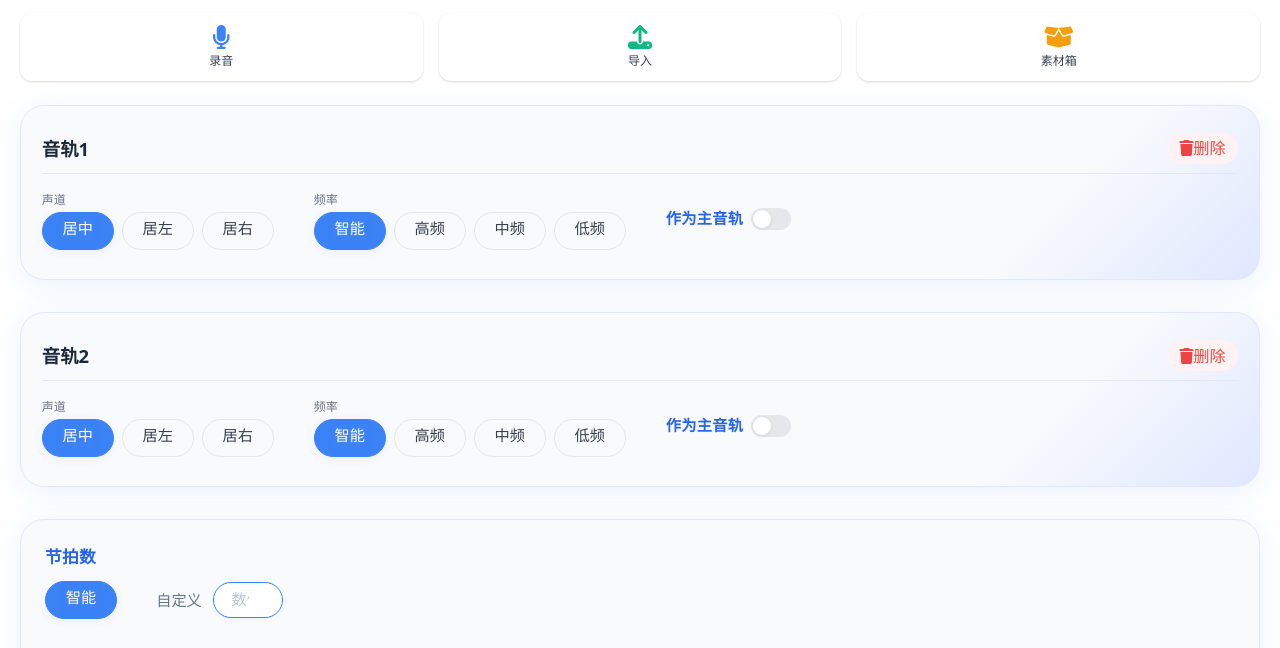
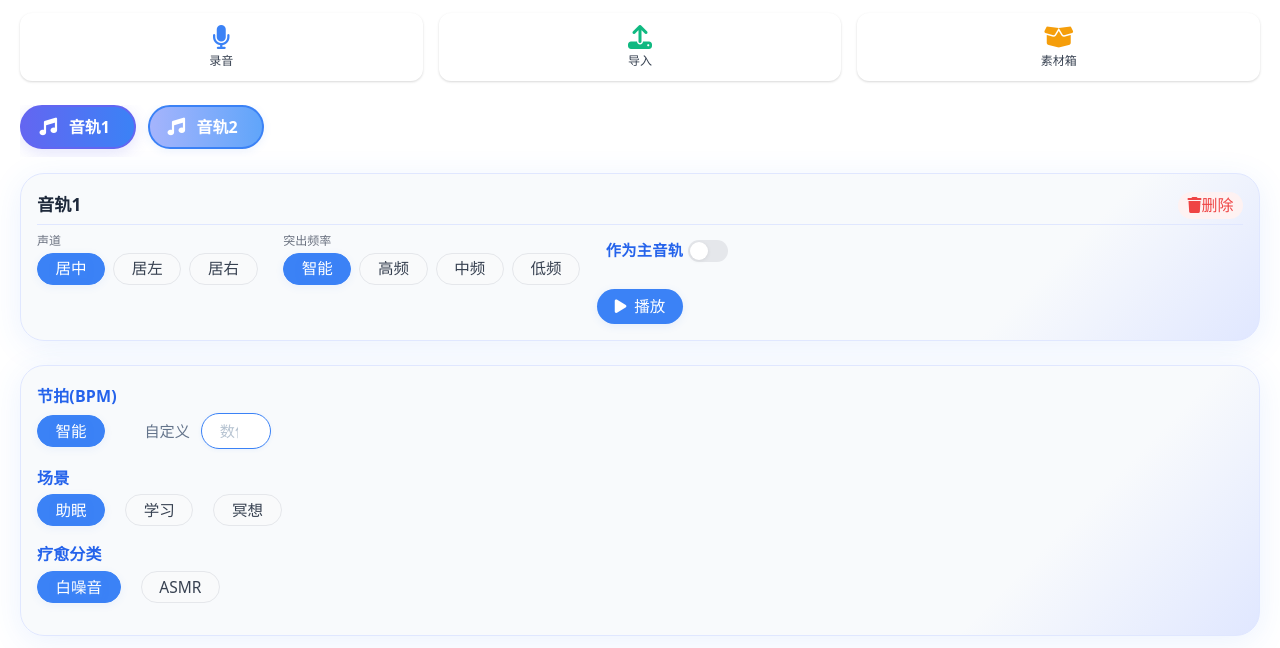
Before and after one commit to 211220156/app, a plain HTML site: page create.html in a window 1280 px wide. Shown: the part 131-779 px from the top of the page. Drawn offline with nearby package versions, Linux system fonts and the light colour scheme.

Commit message:
add track tabs

```diff
--- a/create.html
+++ b/create.html
@@ -29,20 +29,22 @@
     /* 单选按钮组美化（修正版） */
     .radio-group label {
       cursor:pointer;
-      padding: 0.25rem 1.2rem;
-      border-radius: 9999px;
+      padding: 0.36rem 1.1rem;
+      border-radius: 22px;
       border: 1.5px solid #e5e7eb;
       margin-right: 0.5rem;
-      font-size: 0.95rem;
+      font-size: 0.97rem;
       transition: all 0.2s;
       background: #f9fafb;
       color: #374151;
-      display: inline-block;
+      display: flex;
+      align-items: center;
+      justify-content: center;
       font-weight: 500;
       position: relative;
-      min-width: 72px;
+      min-width: 62px;
       white-space: nowrap;
-      max-width: 140px;
+      max-width: 120px;
       text-overflow: ellipsis;
       overflow: hidden;
       vertical-align: middle;
@@ -58,12 +60,13 @@
       box-shadow: 0 2px 8px 0 rgba(59,130,246,0.08);
     }
     .radio-group label span {
-      display: inline-block;
+      display: block;
       width: 100%;
       text-align: center;
       white-space: nowrap;
       overflow: hidden;
       text-overflow: ellipsis;
+      line-height: 1.2;
     }
     /* 自定义输入框美化 */
     .bpm-custom-wrap {
@@ -71,6 +74,7 @@
       align-items: center;
       gap: 0.5rem;
       margin-left: 1.2rem;
+      height: 2.3em;
     }
     .bpm-custom-label {
       font-size: 0.95rem;
@@ -79,14 +83,15 @@
       white-space: nowrap;
     }
     .bpm-custom-input {
-      border-radius: 9999px;
+      border-radius: 22px;
       border: 1.5px solid #3b82f6;
-      padding: 0.35rem 1.1rem;
+      padding: 0.36rem 1.1rem;
       width: 70px;
-      font-size: 0.98rem;
+      font-size: 0.97rem;
       outline: none;
       box-shadow: 0 1px 4px 0 rgba(59,130,246,0.07);
       transition: border 0.2s;
+      height: 2.3em;
     }
     .bpm-custom-input:focus {
       border-color: #2563eb;
@@ -100,9 +105,9 @@
       display: flex;
       align-items: center;
       justify-content: flex-start;
-      gap: 0.5rem;
-      height: 38px;
-      margin-top: 0.5rem;
+      gap: 0.3rem;
+      height: 30px;
+      margin-top: 0.2rem;
     }
     .main-track-label {
       font-size: 0.95rem;
@@ -116,55 +121,57 @@
       border-radius: 1.5rem;
       box-shadow: 0 6px 32px 0 rgba(59,130,246,0.10);
       border: 1.5px solid #e0e7ff;
-      margin-bottom: 2rem;
+      margin-bottom: 1.1rem;
       background: linear-gradient(135deg, #f8fafc 80%, #e0e7ff 100%);
-      padding: 1.7rem 1.3rem 1.3rem 1.3rem;
+      padding: 1.1rem 1rem 1rem 1rem;
     }
     .track-card .track-header {
       border-bottom: 1px solid #e0e7ff;
-      margin-bottom: 1.1rem;
-      padding-bottom: 0.6rem;
+      margin-bottom: 0.5rem;
+      padding-bottom: 0.3rem;
     }
     .track-card .track-title {
       font-weight: 700;
-      font-size: 1.15rem;
+      font-size: 1.08rem;
       color: #1e293b;
     }
     .track-card .delete-btn {
       color: #ef4444;
       font-size: 1rem;
       border-radius: 9999px;
-      padding: 0.2rem 0.8rem;
+      padding: 0.1rem 0.6rem;
       background: #fef2f2;
       transition: background 0.2s;
     }
     .track-card .delete-btn:hover {
       background: #fee2e2;
     }
-    .track-card .track-controls { gap: 2rem; }
-    .track-card .track-controls > div { min-width: 130px; }
+    .track-card .track-controls { gap: 1.1rem; }
+    .track-card .track-controls > div { min-width: 110px; }
     .global-section-title {
       font-weight: 700;
-      font-size: 1.05rem;
-      margin-bottom: 0.7rem;
+      font-size: 1rem;
+      margin-bottom: 0.3rem;
       color: #2563eb;
       letter-spacing: 0.01em;
     }
     .global-section {
-      margin-bottom: 2rem;
+      margin-bottom: 1rem;
     }
     .bg-white.rounded-2xl.shadow.p-6.mb-6.border.border-blue-100 {
       background: linear-gradient(135deg, #f8fafc 80%, #e0e7ff 100%);
       border-radius: 1.5rem;
       border: 1.5px solid #e0e7ff;
       box-shadow: 0 6px 32px 0 rgba(59,130,246,0.10);
+      padding: 1.1rem 1rem 1rem 1rem !important;
+      margin-bottom: 1.1rem !important;
     }
     /* 操作按钮优化 */
     .main-action-btn {
       border-radius: 9999px;
       font-size: 1.05rem;
       font-weight: 600;
-      padding: 0.9rem 0;
+      padding: 0.6rem 0;
       box-shadow: 0 2px 8px 0 rgba(59,130,246,0.08);
       transition: background 0.2s, color 0.2s;
     }
@@ -172,6 +179,66 @@
     .main-action-btn.bg-gray-200:hover { background: #e5e7eb; }
     .main-action-btn.bg-green-500:hover { background: #059669; }
     .main-action-btn.bg-red-100:hover { background: #fecaca; color: #b91c1c; }
+    /* 横向tab栏美化 */
+    #track-tabs {
+      scrollbar-width: none;
+      -ms-overflow-style: none;
+    }
+    #track-tabs::-webkit-scrollbar {
+      display: none;
+    }
+    .track-tab {
+      min-width: 90px;
+      padding: 0.5rem 1.5rem 0.5rem 1.1rem;
+      border-radius: 9999px;
+      background: linear-gradient(90deg, #a5b4fc 0%, #60a5fa 100%);
+      color: #fff;
+      font-weight: 600;
+      font-size: 1rem;
+      border: 2px solid #3b82f6;
+      cursor: pointer;
+      transition: all 0.2s;
+      white-space: nowrap;
+      box-shadow: 0 2px 8px 0 rgba(59,130,246,0.10);
+      display: flex;
+      align-items: center;
+      gap: 0.5em;
+      position: relative;
+    }
+    .track-tab .fa-music {
+      font-size: 1.1em;
+      margin-right: 0.2em;
+    }
+    .track-tab.active {
+      background: linear-gradient(90deg, #6366f1 0%, #3b82f6 100%);
+      color: #fff;
+      border-color: #6366f1;
+      box-shadow: 0 4px 16px 0 rgba(99,102,241,0.18);
+      z-index: 1;
+    }
+    .track-tab:not(.active):hover {
+      background: #e0e7ff;
+      color: #3b82f6;
+      border-color: #a5b4fc;
+    }
+    .hide-scrollbar {
+      scrollbar-width: none;
+      -ms-overflow-style: none;
+    }
+    .hide-scrollbar::-webkit-scrollbar {
+      display: none;
+    }
+    /* 统一播放按钮高度、圆角、字体 */
+    .play-btn {
+      border-radius: 22px !important;
+      padding: 0.36rem 1.1rem !important;
+      font-size: 0.97rem !important;
+      height: 2.3em;
+      display: flex;
+      align-items: center;
+      gap: 0.5em;
+      box-shadow: 0 2px 8px 0 rgba(59,130,246,0.10);
+    }
   </style>
 </head>
 <body class="bg-[#f8f8f8] text-gray-900 h-full relative">
@@ -202,83 +269,18 @@
         <span class="text-xs text-gray-700">素材箱</span>
       </button>
     </div>
-    <!-- 音轨列表（示例2条，可后续用JS动态生成） -->
+    <!-- 音轨tab栏 -->
+    <div id="track-tabs" class="flex overflow-x-auto gap-3 mb-4 pb-2 hide-scrollbar">
+      <!-- JS生成tab -->
+    </div>
+    <!-- 音轨卡片区 -->
     <div id="track-list" class="mb-6">
-      <div class="track-card">
-        <div class="flex items-center track-header">
-          <span class="track-title flex-1">音轨1</span>
-          <button class="delete-btn flex items-center"><i class="fas fa-trash"></i> 删除</button>
-        </div>
-        <div class="flex flex-wrap track-controls mb-2">
-          <!-- 声道 -->
-          <div>
-            <div class="text-xs text-gray-500 mb-1">声道</div>
-            <div class="radio-group flex">
-              <label><input type="radio" name="channel1" value="center" checked><span>居中</span></label>
-              <label><input type="radio" name="channel1" value="left"><span>居左</span></label>
-              <label><input type="radio" name="channel1" value="right"><span>居右</span></label>
-            </div>
-          </div>
-          <!-- 频率 -->
-          <div>
-            <div class="text-xs text-gray-500 mb-1">频率</div>
-            <div class="radio-group flex">
-              <label><input type="radio" name="freq1" value="auto" checked><span>智能</span></label>
-              <label><input type="radio" name="freq1" value="high"><span>高频</span></label>
-              <label><input type="radio" name="freq1" value="mid"><span>中频</span></label>
-              <label><input type="radio" name="freq1" value="low"><span>低频</span></label>
-            </div>
-          </div>
-          <!-- 主音轨 -->
-          <div class="main-track-row">
-            <span class="main-track-label">作为主音轨</span>
-            <label class="switch">
-              <input type="checkbox" id="main1">
-              <span class="slider"></span>
-            </label>
-          </div>
-        </div>
-      </div>
-      <div class="track-card">
-        <div class="flex items-center track-header">
-          <span class="track-title flex-1">音轨2</span>
-          <button class="delete-btn flex items-center"><i class="fas fa-trash"></i> 删除</button>
-        </div>
-        <div class="flex flex-wrap track-controls mb-2">
-          <!-- 声道 -->
-          <div>
-            <div class="text-xs text-gray-500 mb-1">声道</div>
-            <div class="radio-group flex">
-              <label><input type="radio" name="channel2" value="center" checked><span>居中</span></label>
-              <label><input type="radio" name="channel2" value="left"><span>居左</span></label>
-              <label><input type="radio" name="channel2" value="right"><span>居右</span></label>
-            </div>
-          </div>
-          <!-- 频率 -->
-          <div>
-            <div class="text-xs text-gray-500 mb-1">频率</div>
-            <div class="radio-group flex">
-              <label><input type="radio" name="freq2" value="auto" checked><span>智能</span></label>
-              <label><input type="radio" name="freq2" value="high"><span>高频</span></label>
-              <label><input type="radio" name="freq2" value="mid"><span>中频</span></label>
-              <label><input type="radio" name="freq2" value="low"><span>低频</span></label>
-            </div>
-          </div>
-          <!-- 主音轨 -->
-          <div class="main-track-row">
-            <span class="main-track-label">作为主音轨</span>
-            <label class="switch">
-              <input type="checkbox" id="main2">
-              <span class="slider"></span>
-            </label>
-          </div>
-        </div>
-      </div>
+      <!-- JS生成音轨卡片 -->
     </div>
     <!-- 全局调控区 -->
     <div class="bg-white rounded-2xl shadow p-6 mb-6 border border-blue-100">
       <div class="global-section mb-4">
-        <div class="global-section-title">节拍数</div>
+        <div class="global-section-title">节拍(BPM)</div>
         <div class="flex items-center gap-3 radio-group">
           <label><input type="radio" name="bpm" value="auto" checked><span>智能</span></label>
           <div class="bpm-custom-wrap">
@@ -295,20 +297,11 @@
           <label><input type="radio" name="scene" value="meditate"><span>冥想</span></label>
         </div>
       </div>
-      <div class="global-section mb-4">
-        <div class="global-section-title">模版</div>
-        <div class="flex gap-3 radio-group">
-          <label><input type="radio" name="template" value="rain" checked><span>雨夜书房</span></label>
-          <label><input type="radio" name="template" value="forest"><span>清晨森林</span></label>
-          <label><input type="radio" name="template" value="field"><span>夏日田野</span></label>
-        </div>
-      </div>
       <div class="global-section">
         <div class="global-section-title">疗愈分类</div>
         <div class="flex gap-3 radio-group">
           <label><input type="radio" name="category" value="white" checked><span>白噪音</span></label>
           <label><input type="radio" name="category" value="asmr"><span>ASMR</span></label>
-          <label><input type="radio" name="category" value="brain"><span>轻音脑波</span></label>
         </div>
       </div>
     </div>
@@ -361,6 +354,112 @@ document.addEventListener('change', function(e) {
     updateRadioGroupHighlight();
   }
 });
-document.addEventListener('DOMContentLoaded', updateRadioGroupHighlight);
+// 音轨tab和卡片动态渲染
+const tracks = [
+  {
+    name: '音轨1',
+    channelName: 'channel1',
+    freqName: 'freq1',
+    mainId: 'main1',
+  },
+  {
+    name: '音轨2',
+    channelName: 'channel2',
+    freqName: 'freq2',
+    mainId: 'main2',
+  },
+];
+let currentTrack = 0;
+
+function renderTrackTabs() {
+  const tabBar = document.getElementById('track-tabs');
+  tabBar.innerHTML = '';
+  tracks.forEach((track, idx) => {
+    const tab = document.createElement('button');
+    tab.className = 'track-tab' + (idx === currentTrack ? ' active' : '');
+    tab.innerHTML = `<i class='fas fa-music'></i> ${track.name}`;
+    tab.onclick = () => {
+      currentTrack = idx;
+      renderTrackTabs();
+      renderTrackCards();
+    };
+    tabBar.appendChild(tab);
+  });
+}
+
+function renderTrackCards() {
+  const list = document.getElementById('track-list');
+  list.innerHTML = '';
+  const track = tracks[currentTrack];
+  // 只渲染当前音轨卡片
+  const card = document.createElement('div');
+  card.className = 'track-card';
+  card.innerHTML = `
+    <div class="flex items-center track-header">
+      <span class="track-title flex-1">${track.name}</span>
+      <button class="delete-btn flex items-center"><i class="fas fa-trash"></i> 删除</button>
+    </div>
+    <div class="flex flex-wrap track-controls mb-1">
+      <div>
+        <div class="text-xs text-gray-500 mb-1">声道</div>
+        <div class="radio-group flex">
+          <label><input type="radio" name="${track.channelName}" value="center" checked><span>居中</span></label>
+          <label><input type="radio" name="${track.channelName}" value="left"><span>居左</span></label>
+          <label><input type="radio" name="${track.channelName}" value="right"><span>居右</span></label>
+        </div>
+      </div>
+      <div>
+        <div class="text-xs text-gray-500 mb-1">突出频率</div>
+        <div class="radio-group flex">
+          <label><input type="radio" name="${track.freqName}" value="auto" checked><span>智能</span></label>
+          <label><input type="radio" name="${track.freqName}" value="high"><span>高频</span></label>
+          <label><input type="radio" name="${track.freqName}" value="mid"><span>中频</span></label>
+          <label><input type="radio" name="${track.freqName}" value="low"><span>低频</span></label>
+        </div>
+      </div>
+      <div class="main-track-row">
+        <span class="main-track-label">作为主音轨</span>
+        <label class="switch">
+          <input type="checkbox" id="${track.mainId}">
+          <span class="slider"></span>
+        </label>
+      </div>
+    </div>
+    <div class="flex items-center justify-center mt-1 mb-0">
+      <button class="play-btn bg-blue-500 hover:bg-blue-600 text-white rounded-full px-6 py-2 flex items-center gap-2 shadow">
+        <i class="fas fa-play"></i> <span>播放</span>
+      </button>
+      <audio class="audio-player" src="https://cdn.pixabay.com/audio/2022/10/16/audio_12c6fa0b7b.mp3"></audio>
+    </div>
+  `;
+  list.appendChild(card);
+  // 播放按钮逻辑
+  const playBtn = card.querySelector('.play-btn');
+  const audio = card.querySelector('.audio-player');
+  let playing = false;
+  playBtn.onclick = function() {
+    if (!playing) {
+      audio.play();
+      playBtn.querySelector('i').className = 'fas fa-pause';
+      playBtn.querySelector('span').textContent = '暂停';
+      playing = true;
+    } else {
+      audio.pause();
+      playBtn.querySelector('i').className = 'fas fa-play';
+      playBtn.querySelector('span').textContent = '播放';
+      playing = false;
+    }
+  };
+  audio.onended = function() {
+    playBtn.querySelector('i').className = 'fas fa-play';
+    playBtn.querySelector('span').textContent = '播放';
+    playing = false;
+  };
+  updateRadioGroupHighlight();
+}
+document.addEventListener('DOMContentLoaded', function() {
+  renderTrackTabs();
+  renderTrackCards();
+});
 </script>
 </html>
```
